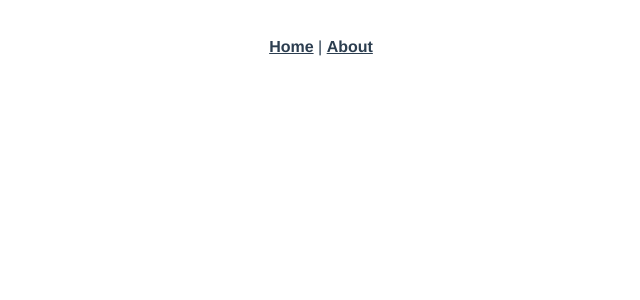
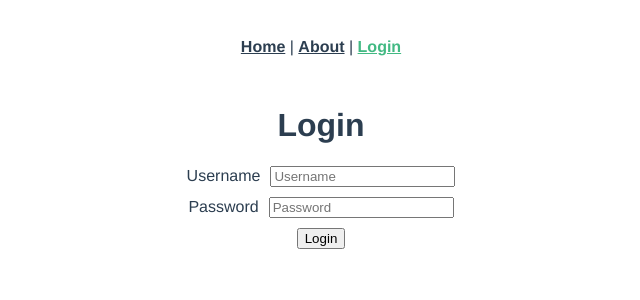
Before and after one commit to koonlookhin190/ir_pj_fronend, a Vue app: page /login in a window 1280 px wide. Before the commit this address had no page. Shown: the top 300 px of the page, without its empty margins (319-959 px from the left). Built offline with nearby package versions, Linux system fonts and the light colour scheme.

Commit message:
test login form

```diff
--- a/babel.config.js
+++ b/babel.config.js
@@ -1,3 +1,3 @@
 module.exports = {
-  presets: ["@vue/cli-plugin-babel/preset"],
-};
+  presets: ['@vue/cli-plugin-babel/preset']
+}
--- a/package.json
+++ b/package.json
@@ -25,6 +25,8 @@
     "eslint-config-prettier": "^8.3.0",
     "eslint-plugin-prettier": "^4.0.0",
     "eslint-plugin-vue": "^8.0.3",
-    "prettier": "^2.4.1"
+    "node-sass": "^8.0.0",
+    "prettier": "^2.4.1",
+    "sass-loader": "^13.2.0"
   }
 }
--- a/src/App.vue
+++ b/src/App.vue
@@ -1,7 +1,8 @@
 <template>
   <nav>
     <router-link to="/">Home</router-link> |
-    <router-link to="/about">About</router-link>
+    <router-link to="/about">About</router-link> |
+    <router-link to="/login">Login</router-link>
   </nav>
   <router-view />
 </template>
--- a/src/router/index.js
+++ b/src/router/index.js
@@ -1,26 +1,32 @@
-import { createRouter, createWebHistory } from "vue-router";
-import HomeView from "../views/HomeView.vue";
+import { createRouter, createWebHistory } from 'vue-router'
+import HomeView from '../views/HomeView.vue'
+import LoginView from '../views/user/LoginView.vue'
 
 const routes = [
   {
-    path: "/",
-    name: "home",
-    component: HomeView,
+    path: '/',
+    name: 'home',
+    component: HomeView
   },
   {
-    path: "/about",
-    name: "about",
+    path: '/login',
+    name: 'login',
+    component: LoginView
+  },
+  {
+    path: '/about',
+    name: 'about',
     // route level code-splitting
     // this generates a separate chunk (about.[hash].js) for this route
     // which is lazy-loaded when the route is visited.
     component: () =>
-      import(/* webpackChunkName: "about" */ "../views/AboutView.vue"),
-  },
-];
+      import(/* webpackChunkName: "about" */ '../views/AboutView.vue')
+  }
+]
 
 const router = createRouter({
   history: createWebHistory(process.env.BASE_URL),
-  routes,
-});
+  routes
+})
 
-export default router;
+export default router
--- a/src/store/index.js
+++ b/src/store/index.js
@@ -1,9 +1,9 @@
-import { createStore } from "vuex";
+import { createStore } from 'vuex'
 
 export default createStore({
   state: {},
   getters: {},
   mutations: {},
   actions: {},
-  modules: {},
-});
+  modules: {}
+})
--- /dev/null
+++ b/src/views/user/LoginView.vue
@@ -0,0 +1,50 @@
+<template>
+  <div id="login">
+    <h1>Login</h1>
+    <div class="form-inputs">
+      <label for="username">Username</label>
+      <input
+        type="text"
+        id="username"
+        name="username"
+        v-model="input.username"
+        placeholder="Username"
+      />
+    </div>
+    <div class="form-inputs">
+      <label for="password">Password</label>
+      <input
+        type="password"
+        id="password"
+        name="password"
+        v-model="input.password"
+        placeholder="Password"
+      />
+    </div>
+    <button type="button" v-on:click="login()">Login</button>
+  </div>
+</template>
+
+<script>
+export default {
+  name: 'LoginView',
+  data() {
+    return {
+      input: {
+        username: '',
+        password: ''
+      }
+    }
+  }
+}
+</script>
+
+<style>
+#login .form-inputs {
+  padding-bottom: 10px;
+}
+
+#login .form-inputs label {
+  padding-right: 10px;
+}
+</style>
--- a/vue.config.js
+++ b/vue.config.js
@@ -1,4 +1,4 @@
-const { defineConfig } = require("@vue/cli-service");
+const { defineConfig } = require('@vue/cli-service')
 module.exports = defineConfig({
-  transpileDependencies: true,
-});
+  transpileDependencies: true
+})
```
Also changed, not shown: src/components/HelloWorld.vue (+4 -4 lines), src/main.js (+5 -5 lines), src/views/HomeView.vue (+5 -5 lines), .eslintrc.js, .prettierrc.js, 1 other file (tests, documents, lock files or other folders).
